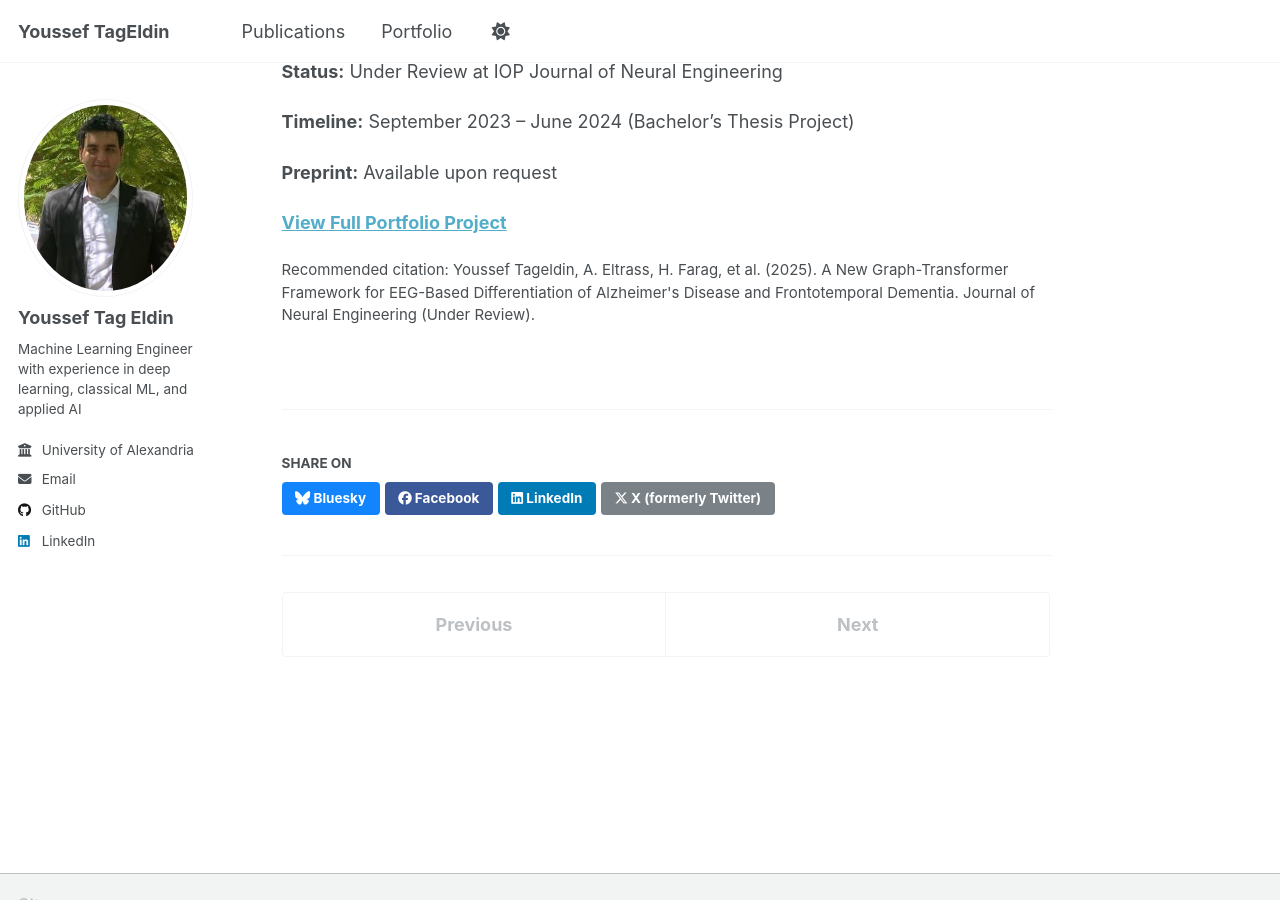
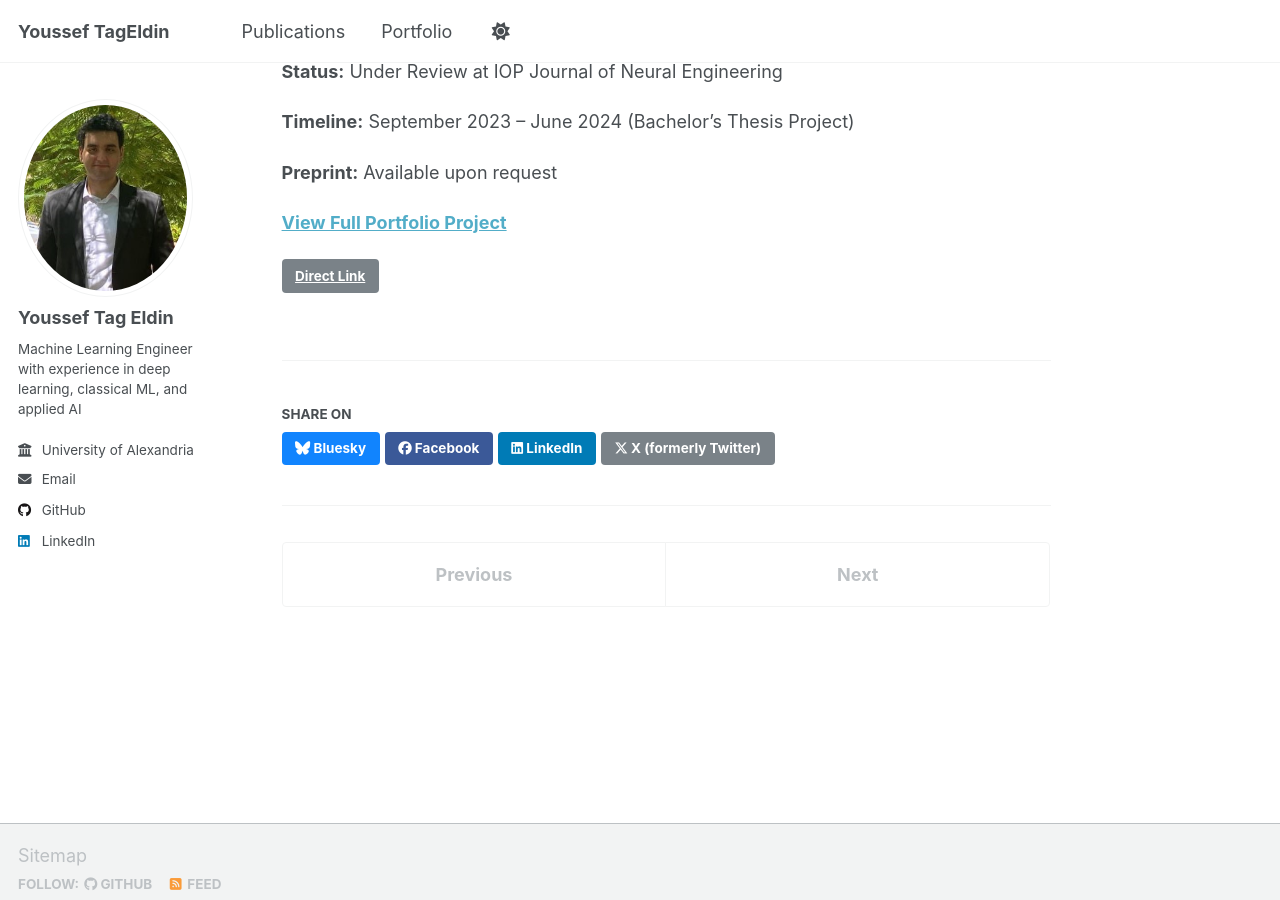
Before and after one commit to yosftag1/yosftag1.github.io, a Jekyll site: the page built from _publications/2024-eeg-alzheimer-classification.md, in a window 1280 px wide and 900 px high, scrolled down 1985 px. Built offline with Jekyll 4.4.1, drawn with Linux system fonts in a browser that asks for light colours; a script that is not in the unit is left out; some of the changed text lies outside the part shown.

Commit message:
imporvment ot the publication page

```diff
--- a/_publications/2024-eeg-alzheimer-classification.md
+++ b/_publications/2024-eeg-alzheimer-classification.md
@@ -3,10 +3,11 @@
 collection: publications
 category: manuscripts
 permalink: /publication/2024-eeg-alzheimer-classification
-excerpt: "A novel graph-based transformer achieving 99.1% accuracy for Alzheimer's classification — 7-18 percentage points above state-of-the-art."
-date: 2025-06-01
-venue: "Journal of Neural Engineering (Under Review)"
-citation: "Youssef Tageldin, A. Eltrass, H. Farag, et al. (2025). A New Graph-Transformer Framework for EEG-Based Differentiation of Alzheimer's Disease and Frontotemporal Dementia. Journal of Neural Engineering (Under Review)."
+excerpt: "Graph-based transformer for Alzheimer's classification achieving 99.1% accuracy. (Under Review)"
+date: 2024-10-01
+venue: 'Journal of Neural Engineering'
+link: /portfolio/eeg-alzheimer-classification/
+paperurl: 'http://yosftag1.github.io/files/eeg-alzheimer-classification.pdf'
 ---
 
 This research presents a novel graph-based transformer architecture that integrates spatial-temporal EEG features for the classification of Alzheimer's Disease and Frontotemporal Dementia. The work demonstrates **state-of-the-art performance** in biomedical signal processing applications.
```
Also changed, not shown: _publications/2025-arabic-llms-evaluation.md (+5 -3 lines), _publications/2025-nature-scientific-reports.md (+3 -2 lines).
